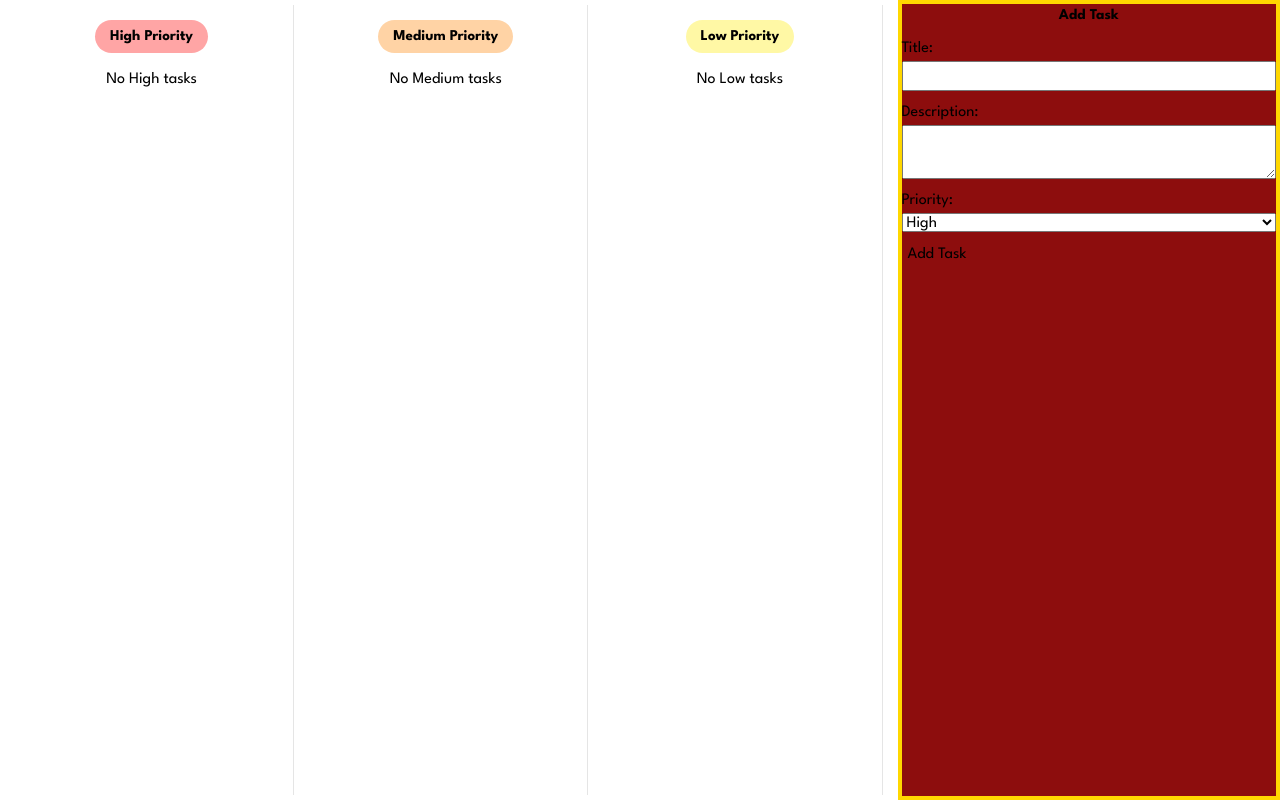
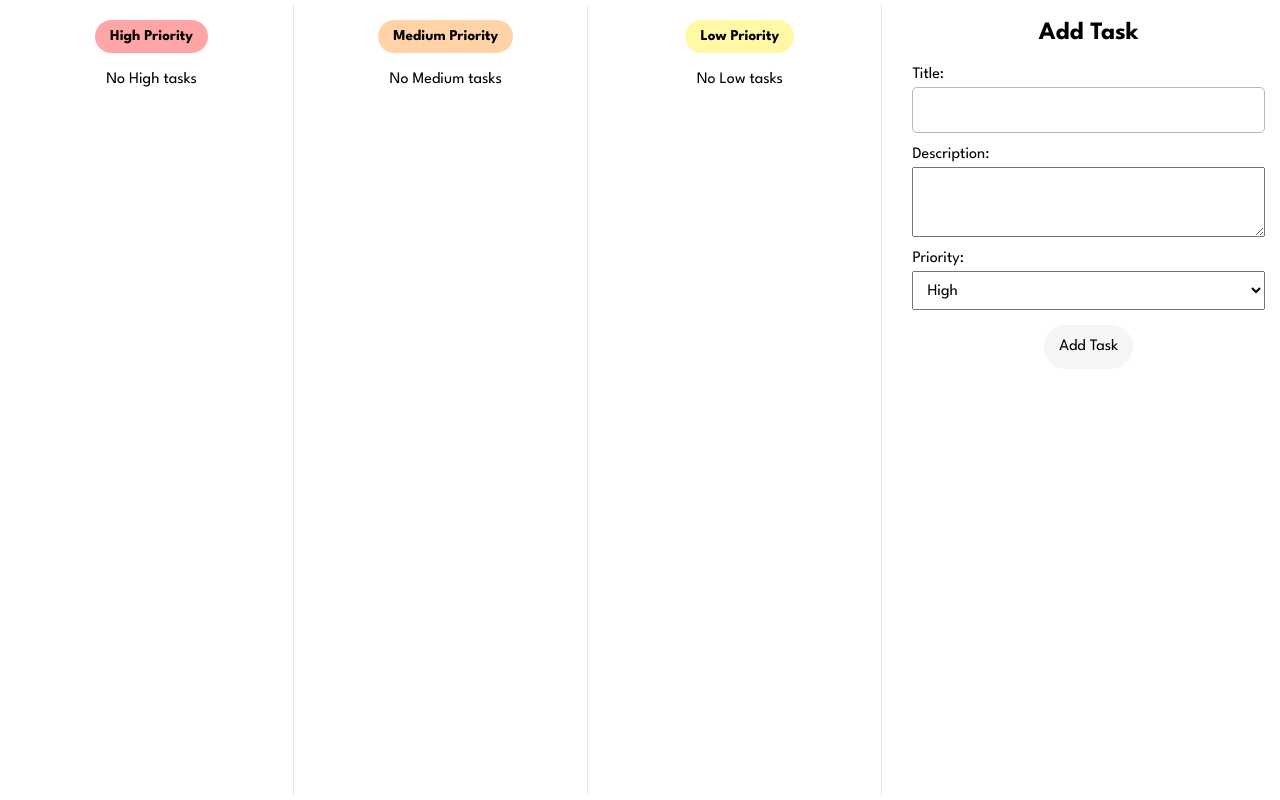
Before and after one commit to cnestordev/taks-manager, a React (Vite) app: page / in a window 1280 px wide. Built offline with nearby package versions, Linux system fonts and the light colour scheme.

Commit message:
update styling

```diff
--- a/src/App.css
+++ b/src/App.css
@@ -11,18 +11,3 @@
   flex-basis: 70%;
   padding: 5px 10px;
 }
-
-.form-container {
-  display: flex;
-  flex-direction: column;
-  gap: 10px;
-  border: 4px solid gold;
-  flex-basis: 30%;
-  background-color: rgb(141, 13, 13);
-}
-
-.input-field {
-  display: flex;
-  flex-direction: column;
-  margin-bottom: 10px;
-}
--- a/src/App.jsx
+++ b/src/App.jsx
@@ -2,6 +2,7 @@
 import { useEffect, useState } from "react";
 import "./App.css";
 import PriorityColumn from "./components/PriorityColumn";
+import FormContainer from "./components/FormContainer";
 
 function App() {
   const items = JSON.parse(localStorage.getItem('tasks')) || [];
@@ -37,6 +38,9 @@ function App() {
   useEffect(() => {
     console.log("%c change detected", "color: red")
     localStorage.setItem('tasks', JSON.stringify(tasks))
+    setTitle("")
+    setDescription("")
+    setPriority("High")
   }, [tasks]);
 
   return (
@@ -46,30 +50,15 @@ function App() {
         <PriorityColumn color="#ffd3a5" deleteTask={deleteTask} priority="Medium" tasks={mediumPriorityTasks} />
         <PriorityColumn color="#fff8a5" deleteTask={deleteTask} priority="Low" tasks={lowPriorityTasks} />
       </div>
-      <div className="form-container">
-        <h1>Add Task</h1>
-        <form onSubmit={(e) => addTask(e)}>
-          <div className="input-field">
-            <label htmlFor="title">Title:</label>
-            <input onChange={(e) => setTitle(e.target.value)} type="text" id="title" />
-          </div>
-          <div className="input-field">
-            <label htmlFor="description">Description:</label>
-            <textarea onChange={(e) => setDescription(e.target.value)} id="description" />
-          </div>
-          <div className="input-field">
-            <label htmlFor="priority">Priority:</label>
-            <select onChange={(e) => setPriority(e.target.value)} id="priority">
-              <option value="High">High</option>
-              <option value="Medium">Medium</option>
-              <option value="Low">Low</option>
-            </select>
-          </div>
-          <div>
-            <button type="submit">Add Task</button>
-          </div>
-        </form>
-      </div>
+      <FormContainer
+        title={title}
+        description={description}
+        priority={priority}
+        setTitle={setTitle}
+        setDescription={setDescription}
+        setPriority={setPriority}
+        addTask={addTask}
+        />
     </div>
   );
 }
--- /dev/null
+++ b/src/components/FormContainer.css
@@ -0,0 +1,43 @@
+.form-container {
+  display: flex;
+  flex-direction: column;
+  gap: 10px;
+  flex-basis: 30%;
+  padding: 15px;
+}
+
+.form-title {
+    font-size: 25px;
+}
+
+.input-field {
+  display: flex;
+  flex-direction: column;
+  margin-bottom: 10px;
+}
+
+input, textarea, select {
+    font-size: 18px;
+    padding: 10px;
+}
+
+input:focus, textarea:focus {
+    outline: none;
+}
+
+input[type="text"] {
+  border: 1px solid rgb(182, 182, 187);
+  border-radius: 5px;
+}
+
+.submit-container {
+    display: flex;
+    justify-content: center;
+    margin-top: 15px;
+}
+
+.btn-submit {
+    background-color: #f5f5f5;
+    padding: 10px 15px;
+    border-radius: 50px;
+}
--- /dev/null
+++ b/src/components/FormContainer.jsx
@@ -0,0 +1,32 @@
+import './FormContainer.css'
+
+const FormContainer = ({title, description, priority, setTitle, setDescription, setPriority, addTask}) => {
+    return (
+        <div className="form-container">
+        <h1 className='form-title'>Add Task</h1>
+        <form onSubmit={(e) => addTask(e)}>
+          <div className="input-field">
+            <label htmlFor="title">Title:</label>
+            <input value={title} onChange={(e) => setTitle(e.target.value)} type="text" id="title" />
+          </div>
+          <div className="input-field">
+            <label htmlFor="description">Description:</label>
+            <textarea value={description} onChange={(e) => setDescription(e.target.value)} id="description" />
+          </div>
+          <div className="input-field">
+            <label htmlFor="priority">Priority:</label>
+            <select  value={priority} onChange={(e) => setPriority(e.target.value)} id="priority">
+              <option value="High">High</option>
+              <option value="Medium">Medium</option>
+              <option value="Low">Low</option>
+            </select>
+          </div>
+          <div className='submit-container'>
+            <button className='btn-submit' type="submit">Add Task</button>
+          </div>
+        </form>
+      </div>
+    )
+}
+
+export default FormContainer
```
